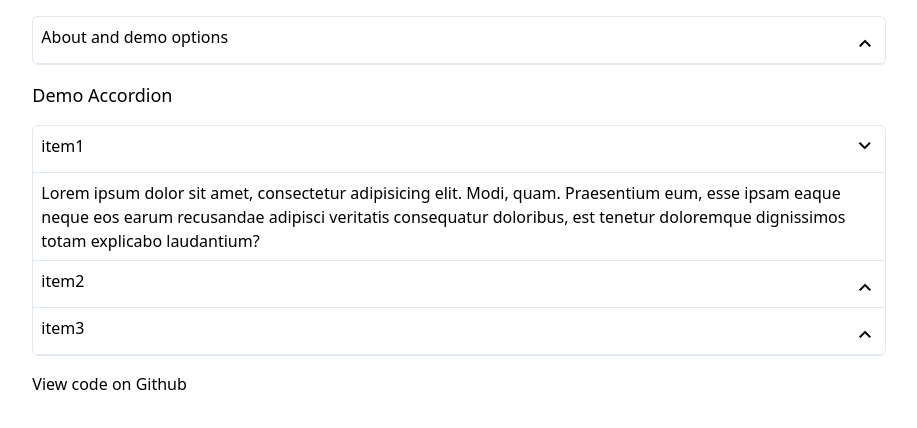
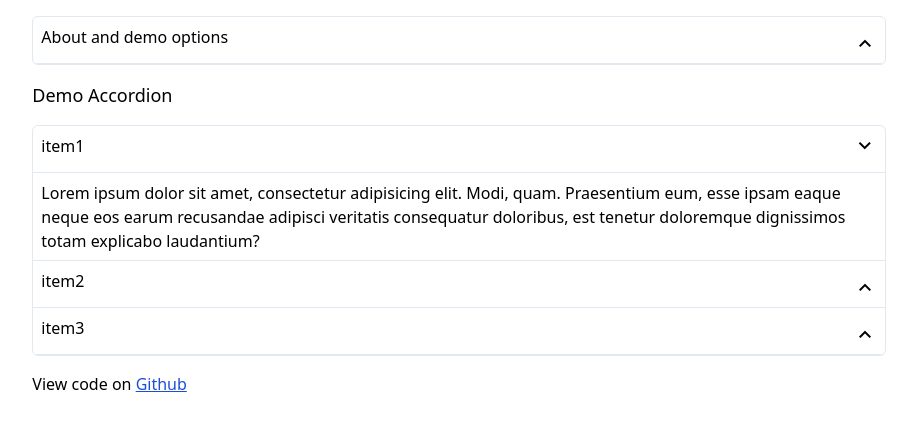
Before and after one commit to Tiiatcha/react_accordion, a React (Create React App) app: page / in a window 1280 px wide. Shown: the top 428 px of the page, without its empty margins (181-1098 px from the left). Built offline with nearby package versions, Linux system fonts and the light colour scheme.

Commit message:
changed github link format

```diff
--- a/src/App.js
+++ b/src/App.js
@@ -149,6 +149,7 @@ function App() {
       <div className="container lg:w-4/6 md:w-5/6 sm:w-full max-w-5xl mx-auto mt-4">
         View code on{" "}
         <a
+          className="underline decoration-solid text-blue-700"
           href="https://github.com/Tiiatcha/react_accordion/tree/feedback"
           targe="blank"
         >
```
